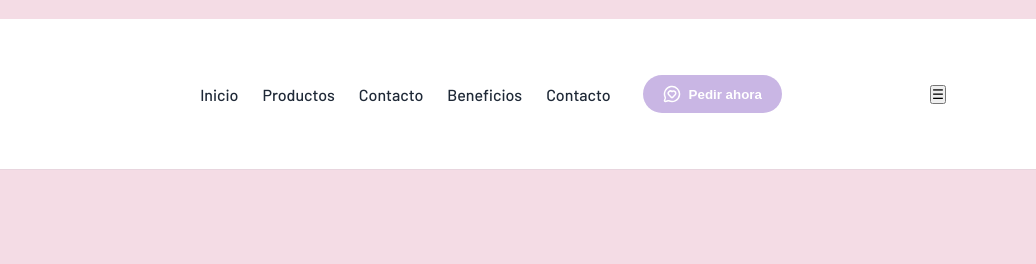
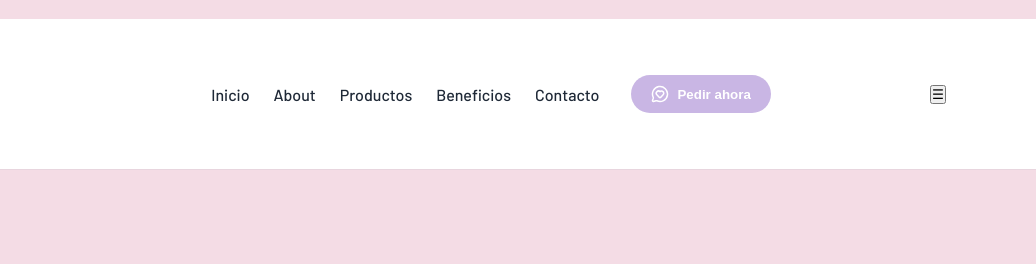
Before and after one commit to gsbecerra-tech/sweetspace, a plain HTML site: page index.html in a window 1280 px wide. Shown: the top 264 px of the page, 244-1280 px from the left. Drawn offline with nearby package versions, Linux system fonts and the light colour scheme; a web font is replaced by a local one.

Commit message:
START-ENTREGABLE3-Sweet Space-26NOV

```diff
--- a/index.html
+++ b/index.html
@@ -35,8 +35,8 @@
       <nav class="main-nav">
         <ul>
           <li><a href="#inicio">Inicio</a></li>
+          <li><a href="#about">About</a></li>
           <li><a href="#productos">Productos</a></li>
-           <li><a href="#contacto">Contacto</a></li>
           <li><a href="#beneficios">Beneficios</a></li>
           <li><a href="#contacto">Contacto</a></li>
 
```
